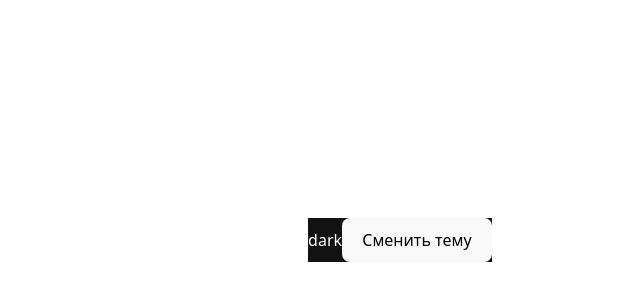
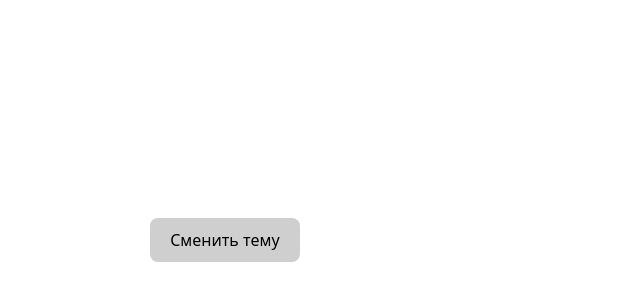
Before and after one commit to darkzs47/react-hooks, a React (Vite) app: page / in a window 1280 px wide. Shown: the part 160-460 px from the top of the page, without its empty margins (240-880 px from the left). Built offline with nearby package versions, Linux system fonts and the light colour scheme.

Commit message:
Update change theme

```diff
--- a/src/App.css
+++ b/src/App.css
@@ -8,11 +8,20 @@
 #dark-theme-container {
     background-color: #121212;
     color: #ffffff;
+    display: flex;
+    width: 500px;
 }
 
 #light-theme-container {
     color: #213547;
     background-color: #ffffff;
+    display: flex;
+    width: 500px;
+
+    & button {
+        color: #000000;
+        background-color: #cfcfcf;
+    }
 }
 
 .logo {
--- a/src/App.jsx
+++ b/src/App.jsx
@@ -1,11 +1,15 @@
-import {useState, createContext, useContext} from 'react'
+import {useState, createContext, useContext, useEffect} from 'react'
 import './App.css'
 import Container from "./Container.jsx";
 
-export const ThemeContext = createContext('dark');
+export const ThemeContext = createContext('light');
 
 function App() {
-    const [theme, setTheme] = useState('dark');
+    const [theme, setTheme] = useState(sessionStorage.getItem('theme') || 'light');
+
+    useEffect(() => {
+        sessionStorage.setItem('theme', theme);
+    }, [theme]);
 
     return (
         <>
--- a/src/Container.jsx
+++ b/src/Container.jsx
@@ -8,7 +8,6 @@ function Container() {
 
     return (
         <div id={`${theme}-theme-container`}>
-            {theme}
             <ChangeThemeButton/>
         </div>
     )
```
